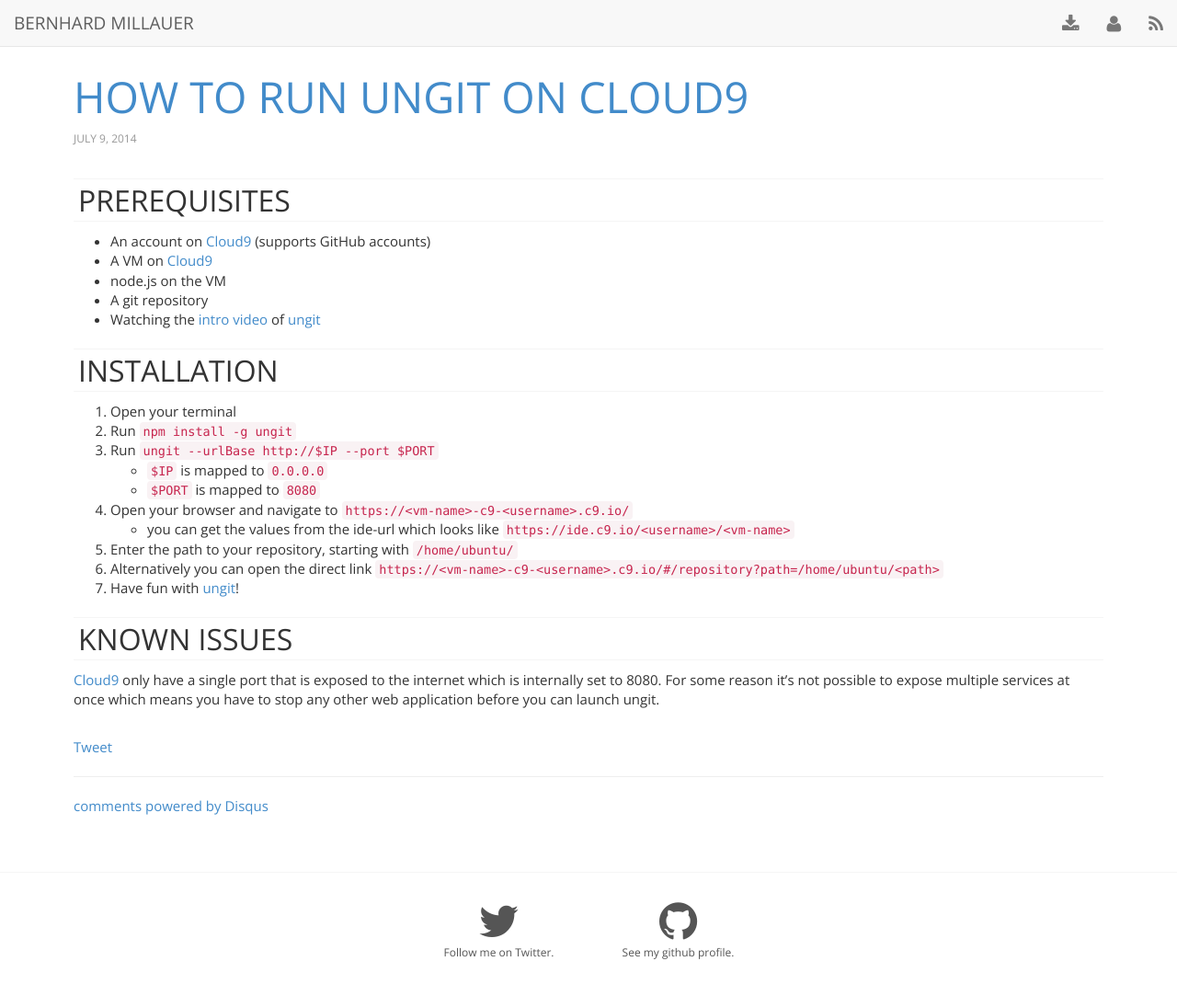
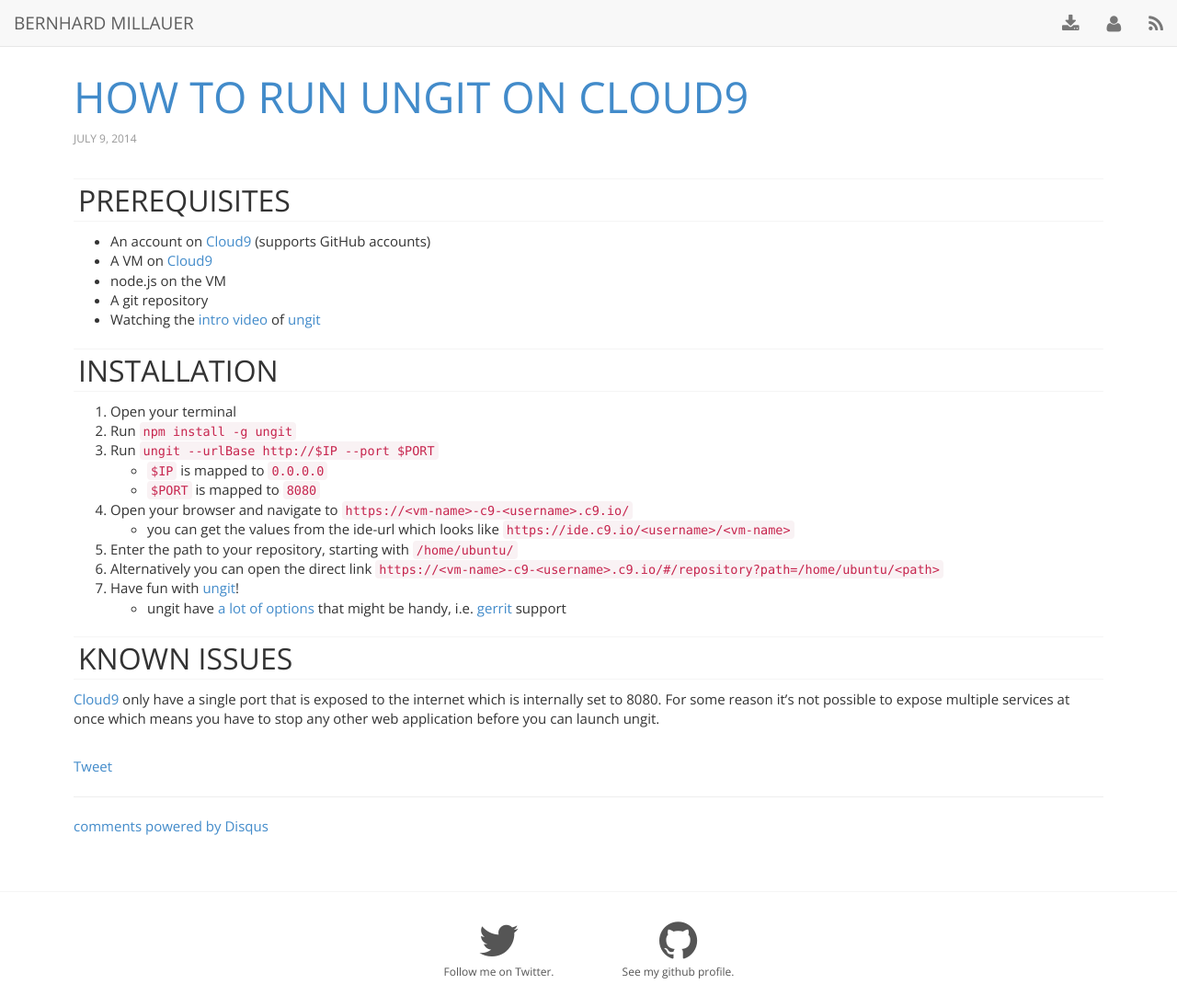
Before and after one commit to SeriousM/seriousm.github.io, a Jekyll site: the page built from _posts/2014-07-09-ungit-on-cloud9.md, in a window 1280 px wide and 1095 px high. Shown: the whole window at 92% size. Built offline with Jekyll 4.4.1, drawn with Linux system fonts in a browser that asks for light colours; nearby versions of some CDN libraries; Markdown is read by kramdown in place of the engine named in the settings; comment, search, counter and statistics services are not loaded.

Commit message:
Update 2014-07-09-ungit-on-cloud9.md

```diff
--- a/_posts/2014-07-09-ungit-on-cloud9.md
+++ b/_posts/2014-07-09-ungit-on-cloud9.md
@@ -22,6 +22,7 @@ categories: Work
 5. Enter the path to your repository, starting with `/home/ubuntu/`
 6. Alternatively you can open the direct link `https://<vm-name>-c9-<username>.c9.io/#/repository?path=/home/ubuntu/<path>`
 7. Have fun with [ungit][ungit]!
+ - ungit have [a lot of options][ungit options] that might be handy, i.e. [gerrit][gerrit] support
 
 ## Known Issues
 [Cloud9][cloud9] only have a single port that is exposed to the internet which is internally set to 8080. For some reason it's not possible to expose multiple services at once which means you have to stop any other web application before you can launch ungit.
@@ -29,3 +30,5 @@ categories: Work
   [ungit video]: http://youtu.be/hkBVAi3oKvo
   [ungit]: https://github.com/FredrikNoren/ungit
   [cloud9]: https://c9.io/
+  [ungit options]: https://github.com/FredrikNoren/ungit/blob/master/source/config.js
+  [gerrit]: https://code.google.com/p/gerrit/
```
